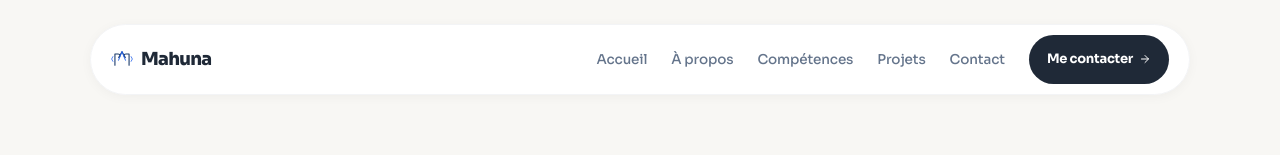
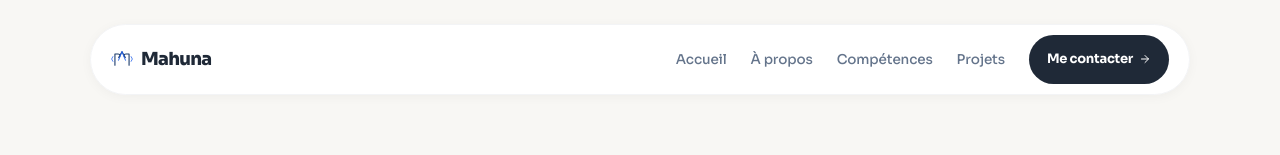
Before and after one commit to mahunaromaric/Mon-Portofolio, a React (Vite) app: page / in a window 1280 px wide. Shown: the top 155 px of the page. Built offline with nearby package versions, Linux system fonts and the light colour scheme; the HTML template or start-up script is replaced by a standard one.

Commit message:
fix: remove doublon Contact dans la nav

```diff
--- a/src/components/NavBar.tsx
+++ b/src/components/NavBar.tsx
@@ -3,8 +3,8 @@ import { ArrowRight, Menu, X } from 'lucide-react'
 import { C } from '../constants'
 import { NavLink } from './ui/NavLink'
 
-const links = ['Accueil', 'À propos', 'Compétences', 'Projets', 'Contact']
-const hrefs = ['#hero', '#about', '#skills', '#projects', '#contact']
+const links = ['Accueil', 'À propos', 'Compétences', 'Projets']
+const hrefs = ['#hero', '#about', '#skills', '#projects']
 
 export function NavBar() {
   const [open, setOpen] = useState(false)
```
